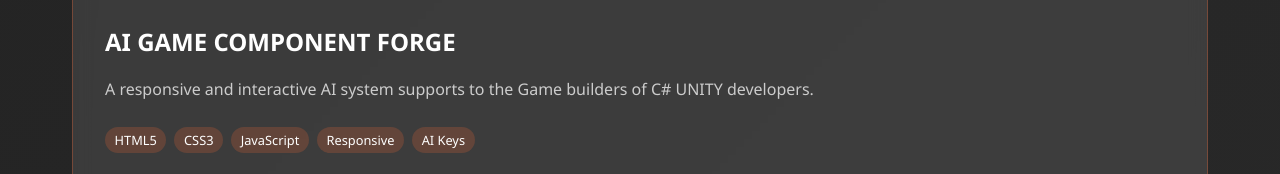
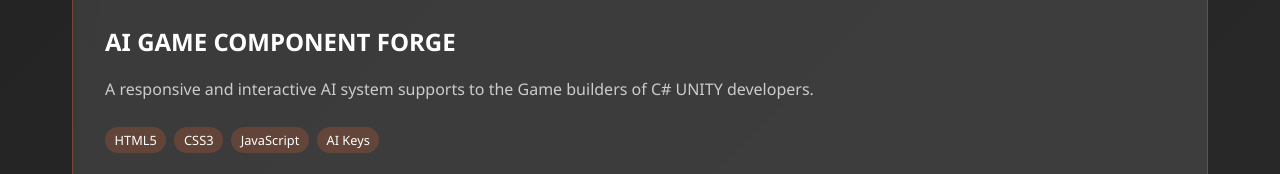
Before and after one commit to hari2089/hari-portfolio, a plain HTML site: page index.html in a window 1280 px wide. Shown: the part 4620-4794 px from the top of the page. Drawn offline with Linux system fonts and the light colour scheme.

Commit message:
Update index.html

```diff
--- a/index.html
+++ b/index.html
@@ -946,7 +946,6 @@
                     <span class="tech-tag">HTML5</span>
                     <span class="tech-tag">CSS3</span>
                     <span class="tech-tag">JavaScript</span>
-                    <span class="tech-tag">Responsive</span>
                     <span class="tech-tag"> AI Keys </span>
                 </div>
                 <div class="cta-buttons">
```
